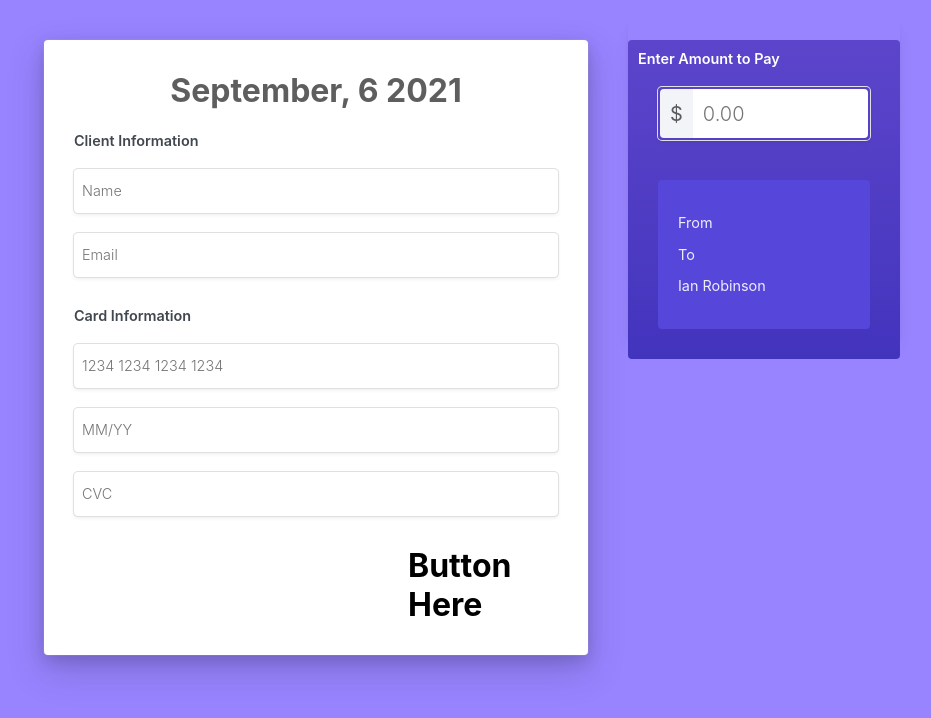
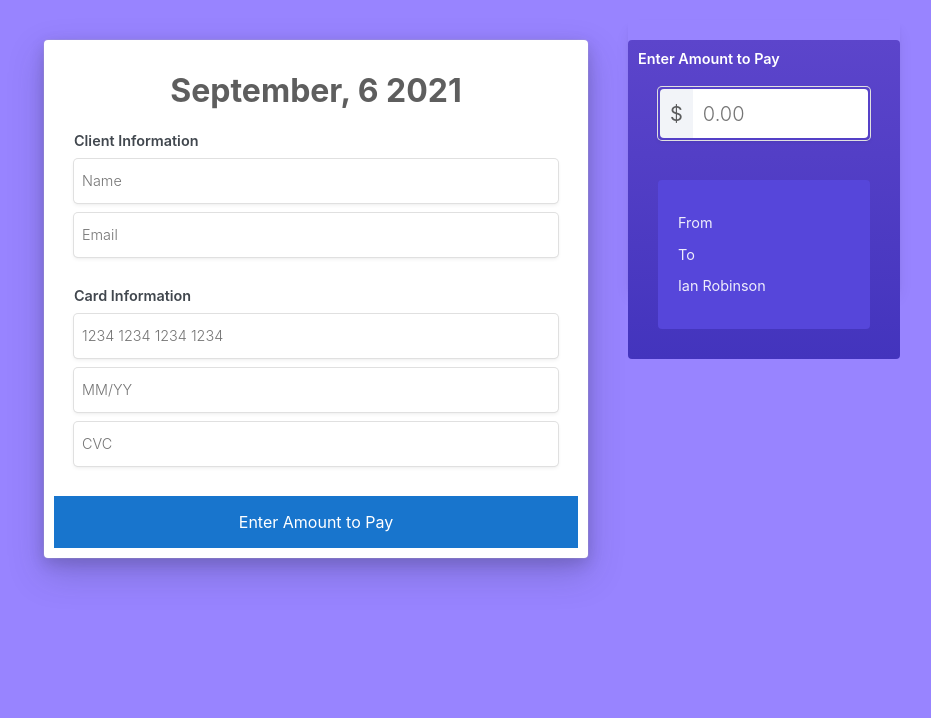
Before and after one commit to ElementalEquityCode/USDC-Payment-Portal, a React (Create React App) app: page / in a window 1280 px wide. Shown: the top 718 px of the page, without its empty margins (168-1099 px from the left). Built offline with nearby package versions, Linux system fonts and the light colour scheme.

Commit message:
Added the GeneralActionButton Component.

```diff
--- /dev/null
+++ b/src/Components/GeneralActionButton/GeneralActionButton.js
@@ -0,0 +1,21 @@
+import React from 'react';
+import PropTypes from 'prop-types';
+import styles from './GeneralActionButton.module.css';
+
+const GeneralActionButton = (props) => {
+  const { children } = props;
+
+  return (
+    <div
+      className={styles.generalActionButton}
+    >
+      {children}
+    </div>
+  );
+};
+
+GeneralActionButton.propTypes = {
+  children: PropTypes.string
+};
+
+export default GeneralActionButton;
--- /dev/null
+++ b/src/Components/GeneralActionButton/GeneralActionButton.module.css
@@ -0,0 +1,9 @@
+.generalActionButton {
+    display: flex;
+    align-items: center;
+    justify-content: center;
+    background-color: #1875cd;
+    text-align: center;
+    color: white;
+    height: 52px;
+}
--- a/src/Components/Grid/Grid.module.css
+++ b/src/Components/Grid/Grid.module.css
@@ -6,7 +6,7 @@
 
 .one {
     grid-template-columns: 1fr;
-    grid-row-gap: 20px;
+    grid-row-gap: 10px;
 }
 
 .two {
--- a/src/Components/PaymentForm/PaymentForm.js
+++ b/src/Components/PaymentForm/PaymentForm.js
@@ -4,6 +4,7 @@ import ValuesContext from '../../Contexts/ValuesContext';
 import TodaysDate from '../TodaysDate/TodaysDate';
 import SectionLabel from '../SectionLabel/SectionLabel';
 import TextField from '../TextField/TextField';
+import GeneralActionButton from '../GeneralActionButton/GeneralActionButton';
 import Grid from '../Grid/Grid';
 import styles from './PaymentForm.module.css';
 
@@ -22,8 +23,7 @@ class PaymentForm extends React.Component {
     });
   }
 
-  handleAmountEnteredChanged = (value) => {
-    console.log(value);
+  handleAmountEnteredChanged = () => {
   }
 
   render() {
@@ -68,9 +68,7 @@ class PaymentForm extends React.Component {
               placeholder="CVC"
             />
           </Grid>
-          <div className={styles.buttonContainer}>
-            <h1>Button Here</h1>
-          </div>
+          <GeneralActionButton>Enter Amount to Pay</GeneralActionButton>
         </div>
         <div className={styles.amountToPayForm}>
           <ValuesContext.Provider value={name}>
--- a/src/Components/PaymentForm/PaymentForm.module.css
+++ b/src/Components/PaymentForm/PaymentForm.module.css
@@ -24,28 +24,6 @@
     box-sizing: border-box;
 }
 
-.buttonContainer {
-    margin: 0 20px 14px auto;
-    width: 150px;
-    box-sizing: border-box;
-}
-
-.buttonContainer * {
-    width: 150px;
-}
-
-@media screen and (max-width: 900px) {
-    .buttonContainer {
-        width: 100%;
-        padding: 0 20px;
-    }
-
-    .buttonContainer * {
-        margin: 0;
-        width: 100%;
-    }
-}
-
 .payButton {
     background-color: red;
 }
```
